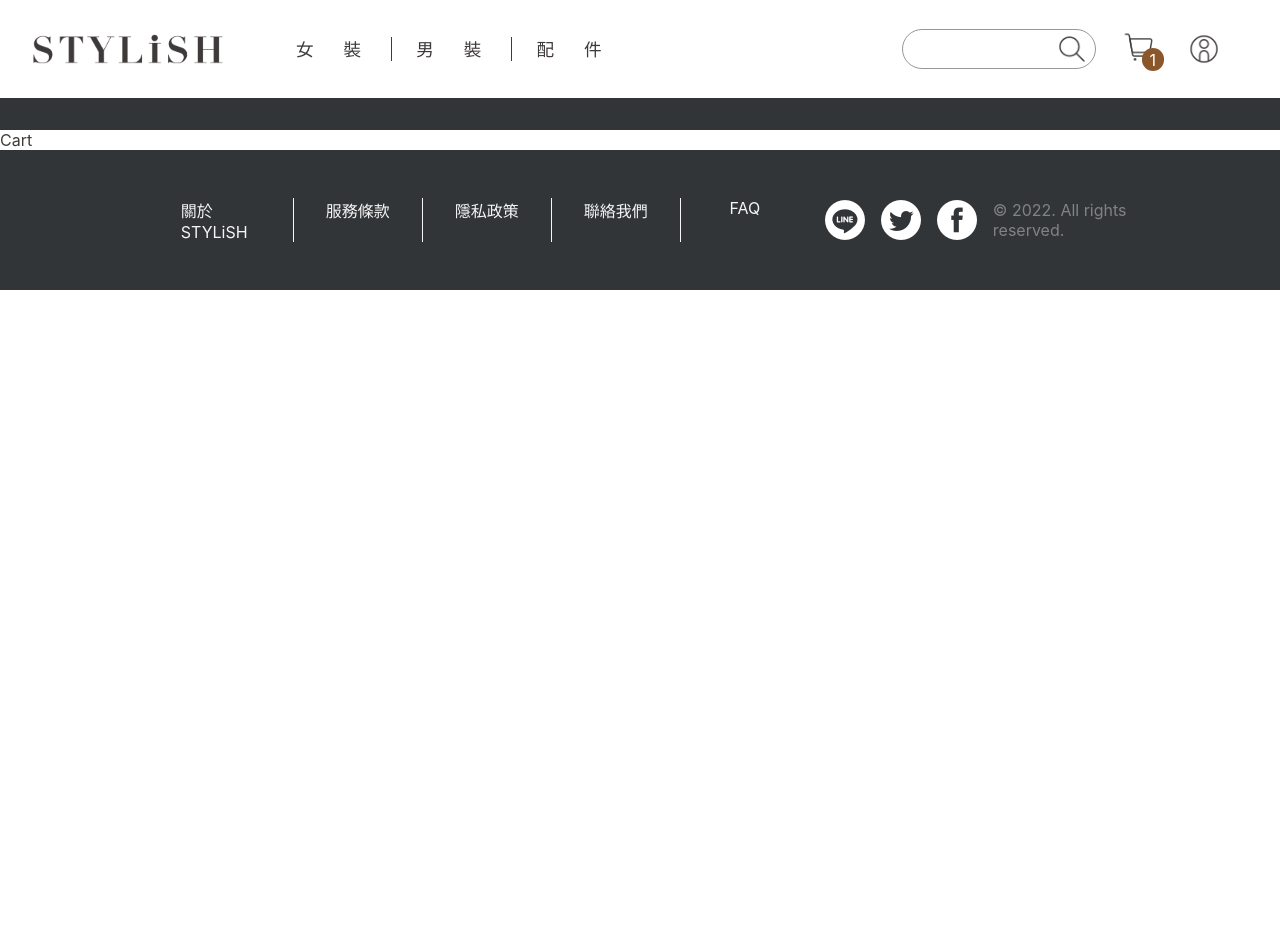
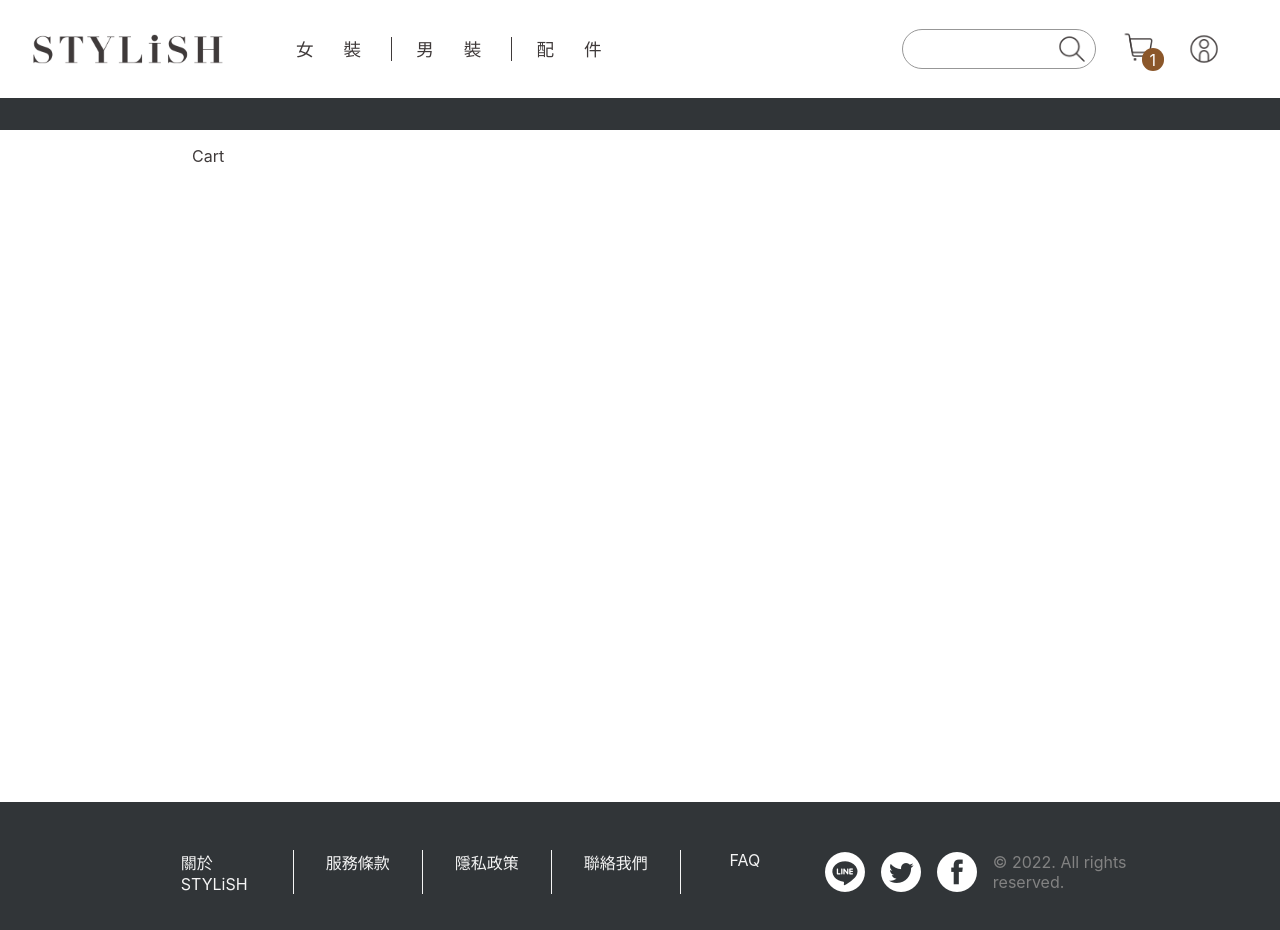
Before and after one commit to Claudia-teng/stylish, a React (Create React App) app: page /cart in a window 1280 px wide. Shown: the top 930 px of the page. Before the commit the page ends 800 px from the top, so only its background shows below. Built offline with nearby package versions, Linux system fonts and the light colour scheme.

Commit message:
style: cart page

```diff
--- a/src/App.js
+++ b/src/App.js
@@ -1,6 +1,6 @@
 import { BrowserRouter, Routes, Route } from "react-router-dom";
 import Index from "./Pages/Index.js";
-import Cart from "./Pages/Cart.js";
+import Cart from "./Pages/Cart/Cart";
 import Profile from "./Pages/ProfilePage/ProfilePage.js";
 import LoginPage from "./Pages/LoginPage/LoginPage.js";
 import ProductPage from "./Pages/ProductPage/ProductPage.js";
--- a/src/Navbar/Navbar.js
+++ b/src/Navbar/Navbar.js
@@ -6,7 +6,7 @@ import member from "../assets/member.png";
 import memberHover from "../assets/member-hover.png";
 import search from "../assets/search.png";
 import searchHover from "../assets/search-hover.png";
-import { Link, NavLink } from "react-router-dom";
+import { NavLink } from "react-router-dom";
 import { useState } from "react";
 
 function Navbar({ onSearchProduct, keyword, setKeyword }) {
--- a/src/Pages/Cart.js
+++ /dev/null
@@ -1,9 +0,0 @@
-function Cart() {
-  return (
-    <>
-      <div>Cart</div>
-    </>
-  );
-}
-
-export default Cart;
--- /dev/null
+++ b/src/Pages/Cart/Cart.js
@@ -0,0 +1,13 @@
+import styles from "./Cart.module.sass";
+
+function Cart() {
+  return (
+    <>
+      <div className={styles.container}>
+        <p>Cart</p>
+      </div>
+    </>
+  );
+}
+
+export default Cart;
--- /dev/null
+++ b/src/Pages/Cart/Cart.module.sass
@@ -0,0 +1,5 @@
+.container
+  width: 70%
+  margin: auto
+  p
+    min-height: 40rem
```
